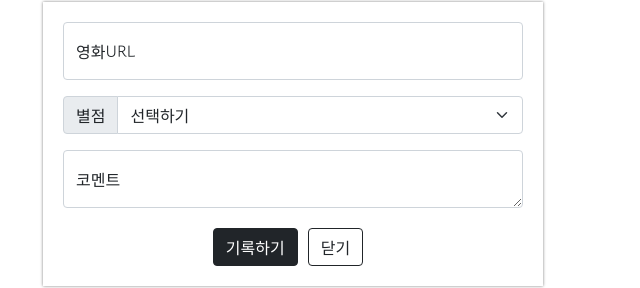
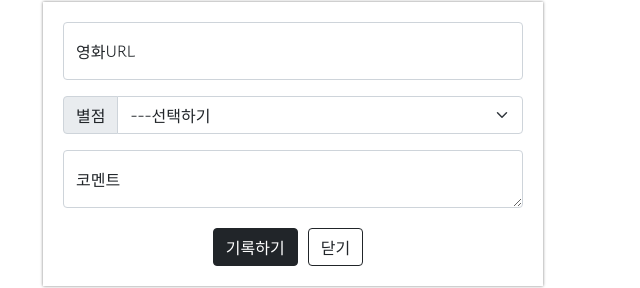
Before and after one commit to TaegyuKang11/mypage, a plain HTML site: page index.html in a window 1280 px wide. Shown: the part 268-556 px from the top of the page, 347-987 px from the left. Drawn offline with nearby package versions, Linux system fonts and the light colour scheme.

Commit message:
Update index.html

```diff
--- a/index.html
+++ b/index.html
@@ -87,10 +87,10 @@
         <div class="input-group mb-3">
             <label class="input-group-text" for="inputGroupSelect01">별점</label>
             <select class="form-select" id="inputGroupSelect01">
-              <option selected>선택하기</option>
-              <option value="1">1점</option>
-              <option value="2">3점</option>
-              <option value="3">5점</option>
+              <option selected>---선택하기</option>
+              <option value="1">⭐</option>
+              <option value="2">⭐⭐</option>
+              <option value="3">⭐⭐⭐</option>
             </select>
           </div>
         <div class="form-floating">
```
